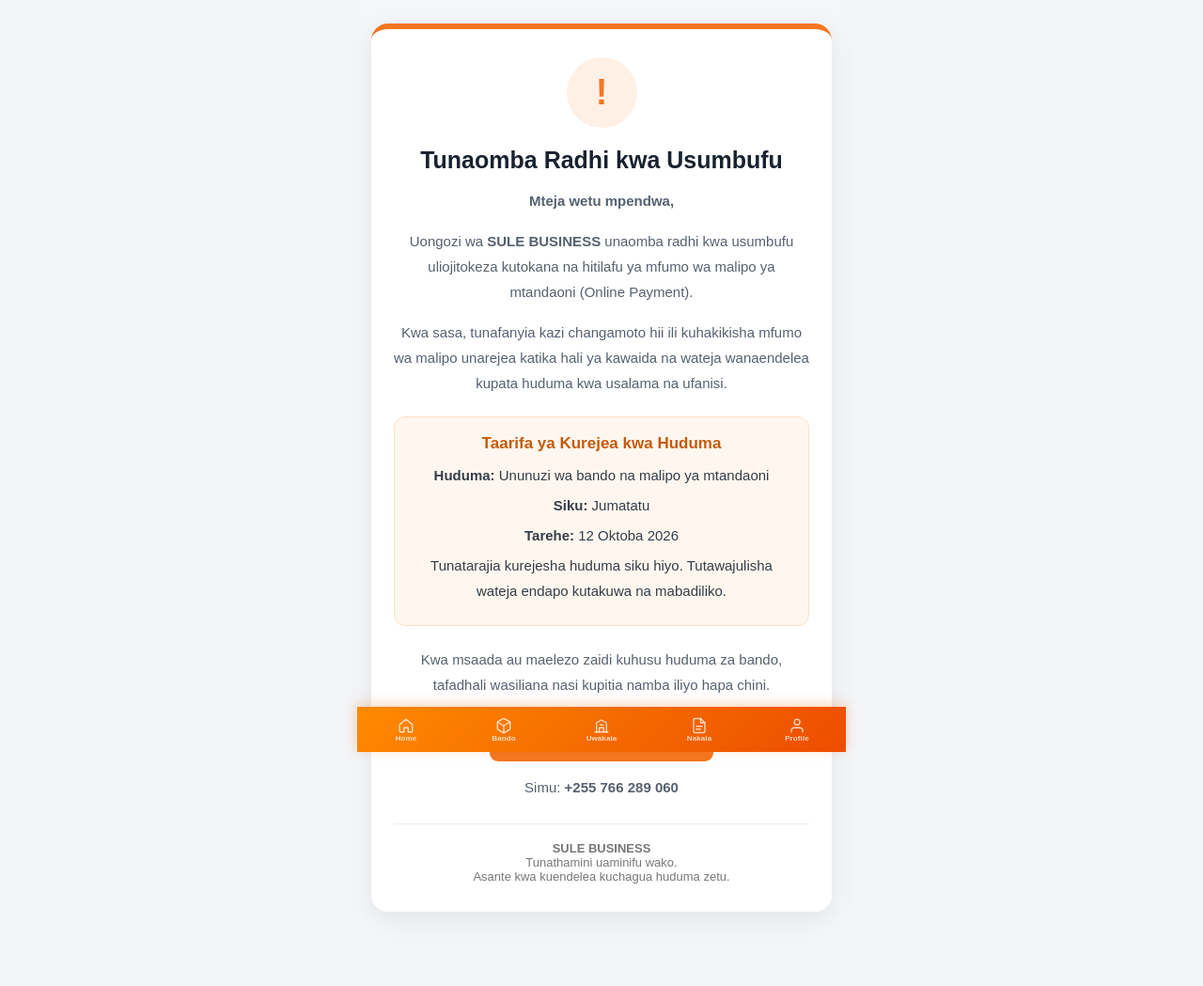
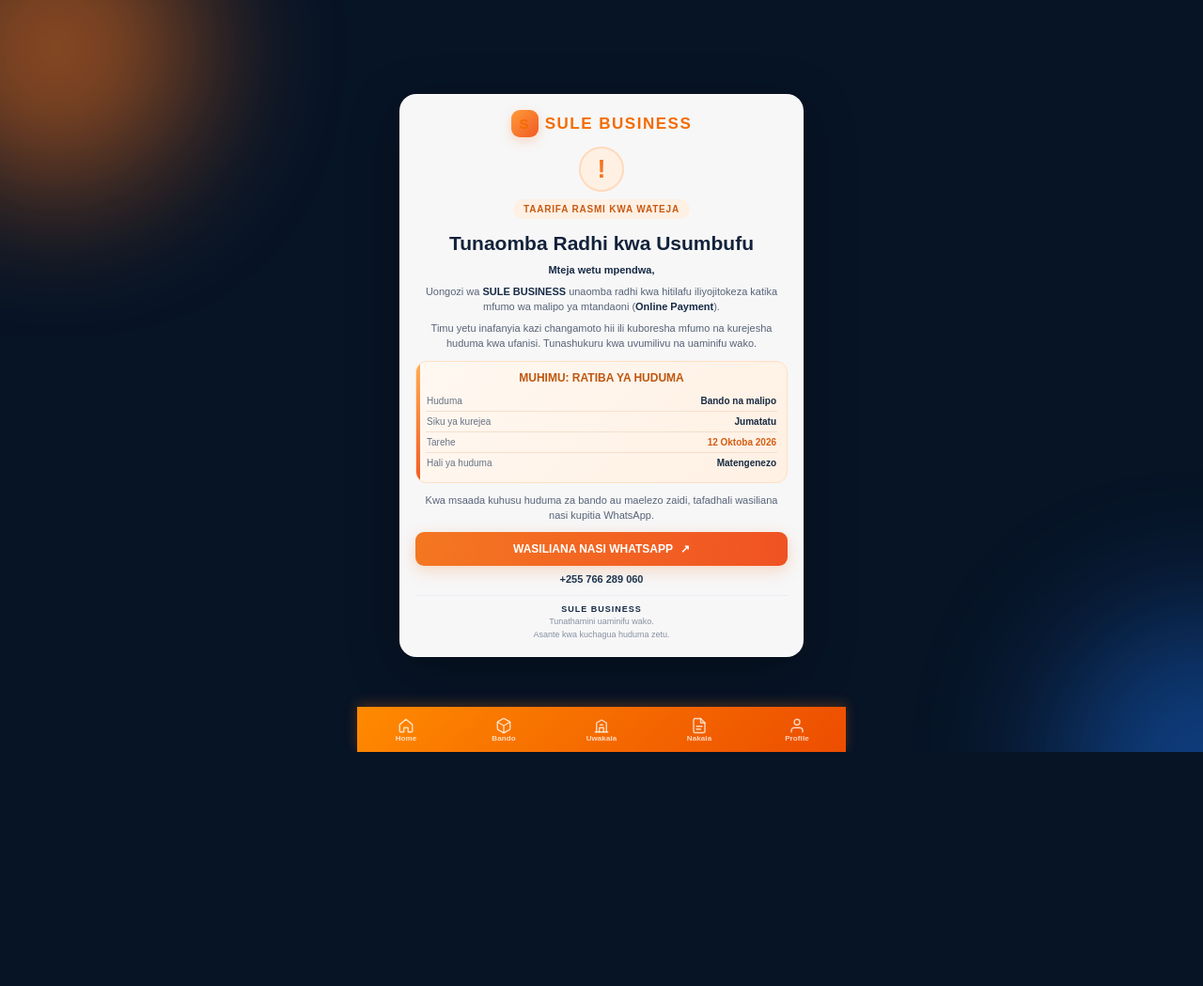
Before and after one commit to keyramkey/halotel-bando, a Flask app: page /order in a window 1280 px wide. Shown: the whole page at 94% size. After the commit the page ends 800 px from the top, so only its background shows below. Run offline with Flask 3, Linux system fonts and the light colour scheme; the visitor is signed in with stand-in values (Sample User, id 1); some libraries are stand-ins or nearby versions.

Commit message:
Update order.html

```diff
--- a/templates/order.html
+++ b/templates/order.html
@@ -1,115 +1,409 @@
 {% extends "base.html" %}
 
-{% block title %}Taarifa ya Huduma | SULE BUSINESS{% endblock %}
+{% block title %}Taarifa Rasmi | SULE BUSINESS{% endblock %}
 
 {% block content %}
 
 <style>
+* {
+    box-sizing: border-box;
+}
+
+html, body {
+    margin: 0;
+    padding: 0;
+}
+
 .notice-wrapper {
-        min-height: 85vh;
+    position: fixed;
+    inset: 0;
+    width: 100%;
+    height: 100vh;
+    height: 100dvh;
+    overflow: hidden;
     display: flex;
     align-items: center;
     justify-content: center;
-        padding: 25px 15px;
-        background: #f4f6f9;
+    padding: 8px;
     font-family: Arial, sans-serif;
+    background: #071426;
+    isolation: isolate;
+}
+
+/* Background animation */
+.notice-wrapper::before,
+.notice-wrapper::after {
+    content: "";
+    position: absolute;
+    z-index: -1;
+    width: 260px;
+    height: 260px;
+    border-radius: 50%;
+    filter: blur(65px);
+    opacity: .55;
+    pointer-events: none;
+    animation: floatGlow 9s ease-in-out infinite alternate;
+}
+
+.notice-wrapper::before {
+    background: #ff791f;
+    top: -100px;
+    left: -100px;
+}
+
+.notice-wrapper::after {
+    background: #1765d1;
+    bottom: -120px;
+    right: -100px;
+    animation-delay: -4s;
+}
+
+@keyframes floatGlow {
+    from { transform: translate(0, 0) scale(1); }
+    to { transform: translate(35px, 25px) scale(1.2); }
+}
+
+/* Main card */
+.notice-card {
+    width: 100%;
+    max-width: 430px;
+    max-height: 100%;
+    overflow: hidden;
+    position: relative;
+    background: rgba(255,255,255,.97);
+    border: 1px solid rgba(255,255,255,.5);
+    border-radius: 18px;
+    padding: 16px;
+    text-align: center;
+    box-shadow: 0 15px 55px rgba(0,0,0,.32);
+    animation: cardEnter .7s ease-out both;
+}
+
+@keyframes cardEnter {
+    from {
+        opacity: 0;
+        transform: translateY(18px) scale(.98);
+    }
+    to {
+        opacity: 1;
+        transform: translateY(0) scale(1);
+    }
+}
+
+/* Brand */
+.brand {
+    display: flex;
+    align-items: center;
+    justify-content: center;
+    gap: 7px;
+    color: #13243c;
+    font-size: 17px;
+    font-weight: 900;
+    letter-spacing: 1.5px;
+    margin-bottom: 10px;
+}
+
+.brand-mark {
+    width: 29px;
+    height: 29px;
+    display: flex;
+    align-items: center;
+    justify-content: center;
+    color: white;
+    font-size: 15px;
+    font-weight: 900;
+    border-radius: 9px;
+    background: linear-gradient(135deg, #ff9b39, #f15a24);
+    box-shadow: 0 4px 12px #f4772140;
+}
+
+/* Animated warning icon */
+.notice-icon {
+    width: 48px;
+    height: 48px;
+    margin: 0 auto 8px;
+    display: flex;
+    align-items: center;
+    justify-content: center;
+    border-radius: 50%;
+    color: #f47721;
+    background: #fff0e4;
+    border: 2px solid #ffdbbd;
+    font-size: 27px;
+    font-weight: 900;
+    animation: iconPulse 2.2s ease-in-out infinite;
+}
+
+@keyframes iconPulse {
+    0%, 100% { box-shadow: 0 0 0 0 #f4772125; }
+    50% { box-shadow: 0 0 0 9px #f4772100; }
+}
+
+.notice-card h1 {
+    color: #12223a;
+    font-size: 21px;
+    line-height: 1.2;
+    margin: 5px 0 8px;
+    font-weight: 900;
+}
+
+.status {
+    display: inline-block;
+    padding: 5px 11px;
+    margin-bottom: 8px;
+    border-radius: 30px;
+    background: #fff0e4;
+    color: #c75b12;
+    font-size: 10px;
+    font-weight: 800;
+    letter-spacing: .8px;
+    text-transform: uppercase;
+}
+
+.notice-card p {
+    color: #586477;
+    font-size: 11px;
+    line-height: 1.5;
+    margin: 6px 0;
+}
+
+.notice-card strong {
+    color: #172b46;
+}
+
+/* Information panel */
+.notice-info {
+    position: relative;
+    overflow: hidden;
+    background: linear-gradient(135deg, #fff8f1, #fff0e3);
+    border: 1px solid #ffdfc3;
+    border-radius: 12px;
+    padding: 10px;
+    margin: 10px 0;
+    text-align: left;
+}
+
+.notice-info::before {
+    content: "";
+    position: absolute;
+    top: 0;
+    left: 0;
+    width: 4px;
+    height: 100%;
+    background: linear-gradient(#ffad55, #f15a24);
+}
+
+.notice-info h3 {
+    color: #bf570f;
+    font-size: 12px;
+    margin: 0 0 7px;
+    text-align: center;
+    font-weight: 900;
+}
+
+.info-row {
+    display: flex;
+    justify-content: space-between;
+    align-items: center;
+    gap: 8px;
+    padding: 5px 1px;
+    border-bottom: 1px solid #f4dfcc;
+    font-size: 10px;
+}
+
+.info-row:last-child {
+    border-bottom: none;
+}
+
+.info-label {
+    color: #687386;
+}
+
+.info-value {
+    color: #182b43;
+    text-align: right;
+    font-weight: 800;
+}
+
+.date-value {
+    color: #d45e14;
+}
+
+/* Contact button */
+.notice-contact {
+    display: flex;
+    align-items: center;
+    justify-content: center;
+    gap: 8px;
+    width: 100%;
+    padding: 11px 12px;
+    margin-top: 9px;
+    border-radius: 9px;
+    color: white !important;
+    background: linear-gradient(100deg, #f47721, #f05223);
+    text-decoration: none;
+    font-size: 12px;
+    font-weight: 900;
+    box-shadow: 0 5px 15px #f4772135;
+    transition: transform .2s, box-shadow .2s;
+    animation: buttonGlow 3s ease-in-out infinite;
+}
+
+.notice-contact:hover {
+    transform: translateY(-2px);
+    box-shadow: 0 8px 20px #f4772150;
+}
+
+@keyframes buttonGlow {
+    0%, 100% { box-shadow: 0 5px 15px #f4772130; }
+    50% { box-shadow: 0 5px 20px #f4772160; }
+}
+
+.phone {
+    color: #1c344e;
+    font-size: 11px;
+    font-weight: 800;
+    margin-top: 8px;
+}
+
+/* Footer */
+.notice-footer {
+    border-top: 1px solid #e9edf2;
+    margin-top: 11px;
+    padding-top: 8px;
+    color: #8791a0;
+    font-size: 9px;
+    line-height: 1.5;
+}
+
+.notice-footer strong {
+    color: #172b46;
+    letter-spacing: 1px;
+}
+
+/* Short screens */
+@media (max-height: 700px) {
+    .notice-card {
+        padding: 10px 12px;
+        border-radius: 14px;
+    }
+
+    .brand {
+        font-size: 14px;
+        margin-bottom: 5px;
+    }
+
+    .brand-mark {
+        width: 24px;
+        height: 24px;
+        font-size: 12px;
+    }
+
+    .notice-icon {
+        width: 35px;
+        height: 35px;
+        font-size: 20px;
+        margin-bottom: 5px;
+    }
+
+    .notice-card h1 {
+        font-size: 17px;
+        margin: 3px 0 5px;
+    }
+
+    .status {
+        font-size: 9px;
+        padding: 4px 8px;
+        margin-bottom: 4px;
+    }
+
+    .notice-card p {
+        font-size: 10px;
+        line-height: 1.35;
+        margin: 4px 0;
+    }
+
+    .notice-info {
+        padding: 7px 9px;
+        margin: 6px 0;
+    }
+
+    .notice-info h3 {
+        font-size: 11px;
+        margin-bottom: 4px;
+    }
+
+    .info-row {
+        font-size: 9px;
+        padding: 3px 1px;
+    }
+
+    .notice-contact {
+        padding: 8px;
+        font-size: 10px;
+        margin-top: 5px;
+    }
+
+    .phone {
+        font-size: 10px;
+        margin-top: 5px;
+    }
+
+    .notice-footer {
+        margin-top: 6px;
+        padding-top: 5px;
+        font-size: 8px;
+    }
+}
+
+/* Very narrow screens */
+@media (max-width: 350px) {
+    .notice-wrapper {
+        padding: 4px;
     }
 
     .notice-card {
-        width: 100%;
-        max-width: 600px;
-        background: #ffffff;
-        border-radius: 18px;
-        padding: 30px 24px;
-        text-align: center;
-        box-shadow: 0 8px 30px rgba(0,0,0,0.08);
-        border-top: 6px solid #f47721;
-    }
-
-    .notice-icon {
-        width: 75px;
-        height: 75px;
-        margin: 0 auto 20px;
-        background: #fff0e5;
-        color: #f47721;
-        border-radius: 50%;
-        display: flex;
-        align-items: center;
-        justify-content: center;
-        font-size: 38px;
-        font-weight: bold;
+        padding: 9px;
     }
 
     .notice-card h1 {
-        color: #182230;
-        font-size: 25px;
-        margin-bottom: 15px;
+        font-size: 16px;
     }
 
     .notice-card p {
-        color: #566171;
-        font-size: 15px;
-        line-height: 1.8;
-        margin-bottom: 16px;
+        font-size: 9px;
     }
 
-    .notice-info {
-        background: #fff7ef;
-        border: 1px solid #ffdfc2;
-        border-radius: 12px;
-        padding: 18px;
-        margin: 22px 0;
+    .info-row {
+        font-size: 8px;
+    }
 }
 
-    .notice-info h3 {
-        color: #c65a0a;
-        margin: 0 0 10px;
-        font-size: 17px;
-    }
-
-    .notice-info p {
-        margin: 5px 0;
-        color: #343d49;
-    }
-
-    .notice-contact {
-        display: inline-block;
-        background: #f47721;
-        color: white !important;
-        text-decoration: none;
-        padding: 13px 22px;
-        border-radius: 9px;
-        font-weight: bold;
-        margin-top: 8px;
-    }
-
-    .notice-contact:hover {
-        background: #d9600c;
-    }
-
-    .notice-footer {
-        margin-top: 25px;
-        padding-top: 18px;
-        border-top: 1px solid #eeeeee;
-        color: #777;
-        font-size: 13px;
-    }
-
-    @media (max-width: 480px) {
-        .notice-card {
-            padding: 25px 18px;
-        }
-
-        .notice-card h1 {
-            font-size: 22px;
+/* Respect device animation preferences */
+@media (prefers-reduced-motion: reduce) {
+    *,
+    *::before,
+    *::after {
+        animation: none !important;
+        transition: none !important;
     }
 }
 </style>
 
 <div class="notice-wrapper">
-    <div class="notice-card">
+
+    <main class="notice-card">
+
+        <div class="brand">
+            <span class="brand-mark">S</span>
+            <span>SULE BUSINESS</span>
+        </div>
 
         <div class="notice-icon">!</div>
+
+        <div class="status">
+            Taarifa Rasmi kwa Wateja
+        </div>
 
         <h1>Tunaomba Radhi kwa Usumbufu</h1>
 
@@ -119,59 +413,71 @@
 
         <p>
             Uongozi wa <strong>SULE BUSINESS</strong> unaomba radhi
-            kwa usumbufu uliojitokeza kutokana na hitilafu ya
-            mfumo wa malipo ya mtandaoni (Online Payment).
+            kwa hitilafu iliyojitokeza katika mfumo wa malipo ya
+            mtandaoni (<strong>Online Payment</strong>).
         </p>
 
         <p>
-            Kwa sasa, tunafanyia kazi changamoto hii ili kuhakikisha
-            mfumo wa malipo unarejea katika hali ya kawaida na
-            wateja wanaendelea kupata huduma kwa usalama na ufanisi.
+            Timu yetu inafanyia kazi changamoto hii ili kuboresha
+            mfumo na kurejesha huduma kwa ufanisi.
+            Tunashukuru kwa uvumilivu na uaminifu wako.
         </p>
 
-        <div class="notice-info">
-            <h3>Taarifa ya Kurejea kwa Huduma</h3>
+        <section class="notice-info">
+
+            <h3>MUHIMU: RATIBA YA HUDUMA</h3>
+
+            <div class="info-row">
+                <span class="info-label">Huduma</span>
+                <span class="info-value">Bando na malipo</span>
+            </div>
+
+            <div class="info-row">
+                <span class="info-label">Siku ya kurejea</span>
+                <span class="info-value">Jumatatu</span>
+            </div>
+
+            <div class="info-row">
+                <span class="info-label">Tarehe</span>
+                <span class="info-value date-value">
+                    12 Oktoba 2026
+                </span>
+            </div>
+
+            <div class="info-row">
+                <span class="info-label">Hali ya huduma</span>
+                <span class="info-value">Matengenezo</span>
+            </div>
+
+        </section>
 
         <p>
-                <strong>Huduma:</strong> Ununuzi wa bando na malipo
-                ya mtandaoni
+            Kwa msaada kuhusu huduma za bando au maelezo zaidi,
+            tafadhali wasiliana nasi kupitia WhatsApp.
         </p>
 
-            <p>
-                <strong>Siku:</strong> Jumatatu
-            </p>
+        <a
+            class="notice-contact"
+            href="https://wa.me/255766289060"
+            target="_blank"
+            rel="noopener noreferrer"
+        >
+            <span>WASILIANA NASI WHATSAPP</span>
+            <span aria-hidden="true">↗</span>
+        </a>
 
-            <p>
-                <strong>Tarehe:</strong> 12 Oktoba 2026
-            </p>
-
-            <p>
-                Tunatarajia kurejesha huduma siku hiyo.
-                Tutawajulisha wateja endapo kutakuwa na mabadiliko.
-            </p>
+        <div class="phone">
+            +255 766 289 060
         </div>
 
-        <p>
-            Kwa msaada au maelezo zaidi kuhusu huduma za bando,
-            tafadhali wasiliana nasi kupitia namba iliyo hapa chini.
-        </p>
-
-        <a class="notice-contact"
-           href="https://wa.me/255766289060">
-            Wasiliana nasi WhatsApp
-        </a>
-
-        <p style="margin-top: 14px;">
-            Simu: <strong>+255 766 289 060</strong>
-        </p>
-
-        <div class="notice-footer">
+        <footer class="notice-footer">
             <strong>SULE BUSINESS</strong><br>
             Tunathamini uaminifu wako.<br>
-            Asante kwa kuendelea kuchagua huduma zetu.
-        </div>
+            Asante kwa kuchagua huduma zetu.
+        </footer>
 
-    </div>
+    </main>
+
 </div>
 
 {% endblock %}
```
Lines whose indentation alone changed are shown as unchanged.
